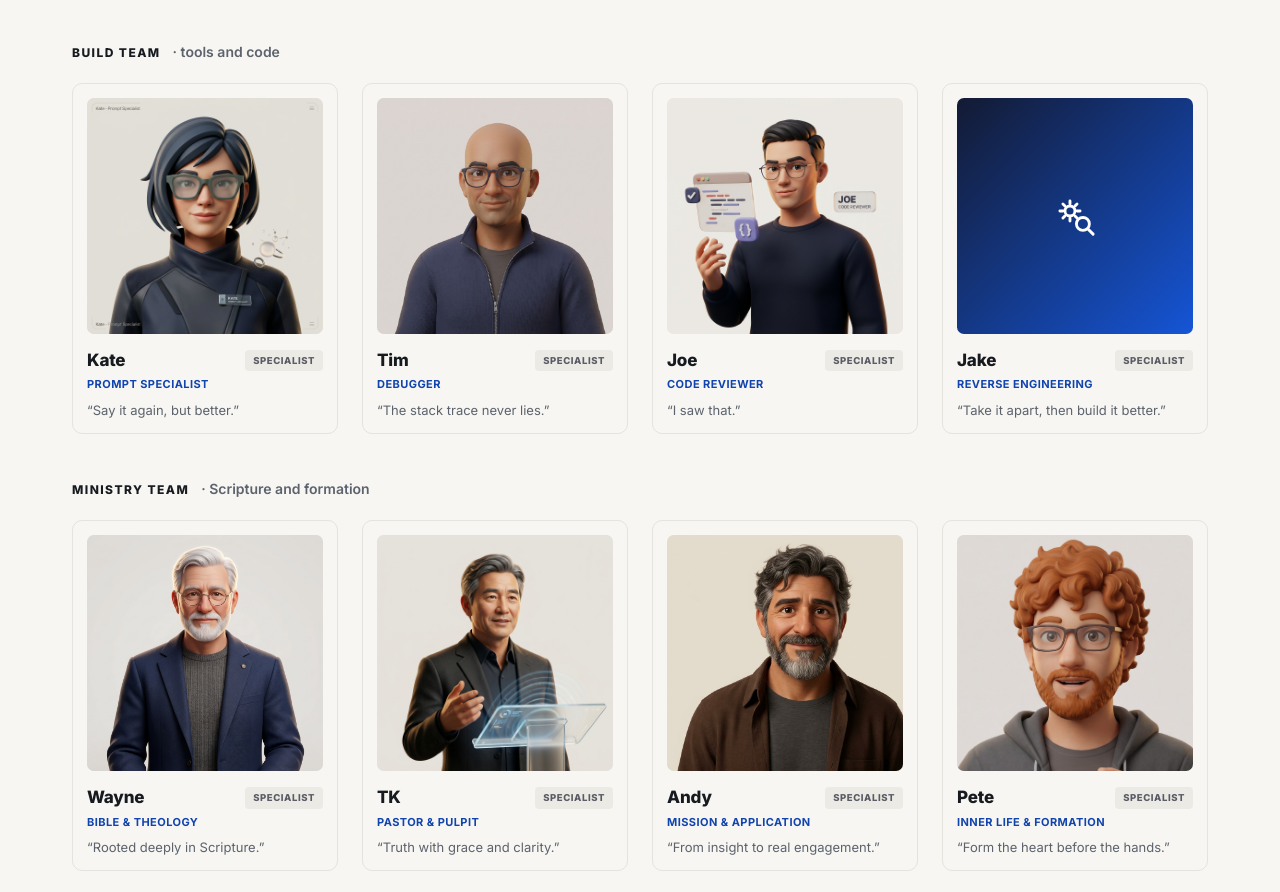
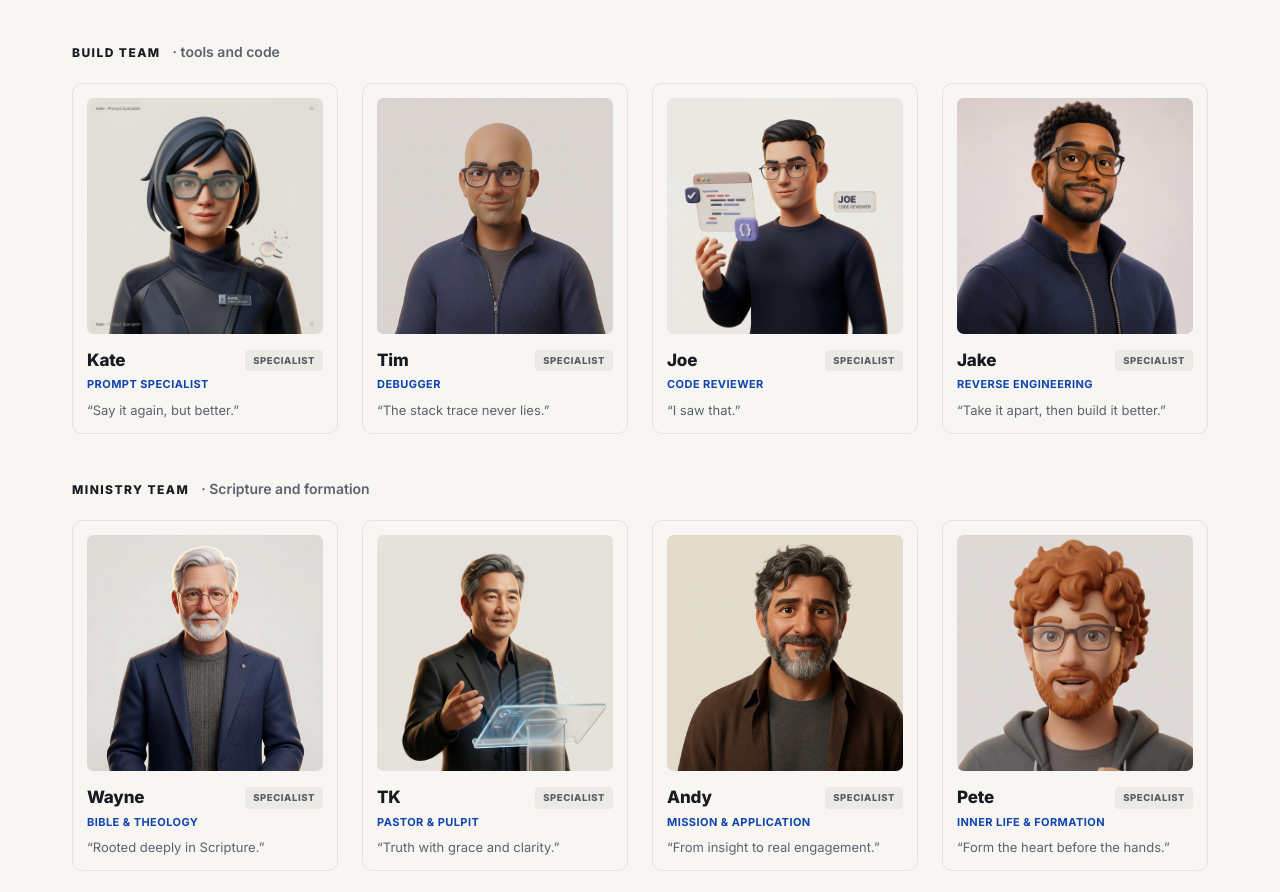
Before and after one commit to tommyplee-afk/createpossible-ventures, a plain HTML site: page index.html in a window 1280 px wide. Shown: the part 6531-7423 px from the top of the page. Drawn offline with Linux system fonts and the light colour scheme.

Commit message:
Jake: add real portrait, replace placeholder
Co-Authored-By: Claude Opus 4.8 <noreply@anthropic.com>

```diff
--- a/index.html
+++ b/index.html
@@ -586,7 +586,7 @@
       <div class="agent reveal"><div class="av"><img src="team/kate.jpg" alt="Kate, Prompt Specialist" loading="lazy" decoding="async"></div><div class="arow"><h4>Kate</h4><span class="atype spec">Specialist</span></div><div class="arole">Prompt Specialist</div><p class="aq">“Say it again, but better.”</p></div>
       <div class="agent reveal"><div class="av"><img src="team/tim.jpg" alt="Tim, Debugger" loading="lazy" decoding="async"></div><div class="arow"><h4>Tim</h4><span class="atype spec">Specialist</span></div><div class="arole">Debugger</div><p class="aq">“The stack trace never lies.”</p></div>
       <div class="agent reveal"><div class="av"><img src="team/joe.jpg" alt="Joe, Code Reviewer" loading="lazy" decoding="async"></div><div class="arow"><h4>Joe</h4><span class="atype spec">Specialist</span></div><div class="arole">Code Reviewer</div><p class="aq">“I saw that.”</p></div>
-      <div class="agent reveal"><div class="av" style="background:linear-gradient(135deg,#131a33,#1555D6); display:flex; align-items:center; justify-content:center;"><svg viewBox="0 0 32 32" width="46" height="46" fill="none" stroke="#fff" stroke-width="2" stroke-linecap="round" stroke-linejoin="round" aria-label="Jake, Reverse Engineering Specialist"><circle cx="12.5" cy="12.5" r="3.5"/><path d="M12.5 5.5v2M12.5 17.5v2M5.5 12.5h2M17.5 12.5h2M7.6 7.6l1.4 1.4M16 16l1.4 1.4M17.4 7.6l-1.4 1.4M9 16l-1.4 1.4"/><circle cx="21.5" cy="21.5" r="4.5"/><path d="M25 25l3.6 3.6"/></svg></div><div class="arow"><h4>Jake</h4><span class="atype spec">Specialist</span></div><div class="arole">Reverse Engineering</div><p class="aq">“Take it apart, then build it better.”</p></div>
+      <div class="agent reveal"><div class="av"><img src="team/jake.jpg" alt="Jake, Reverse Engineering Specialist" loading="lazy" decoding="async"></div><div class="arow"><h4>Jake</h4><span class="atype spec">Specialist</span></div><div class="arole">Reverse Engineering</div><p class="aq">“Take it apart, then build it better.”</p></div>
     </div>
 
     <p class="teamlabel reveal">Ministry Team <span>· Scripture and formation</span></p>
```
Also changed, not shown: team/jake.jpg (added).
